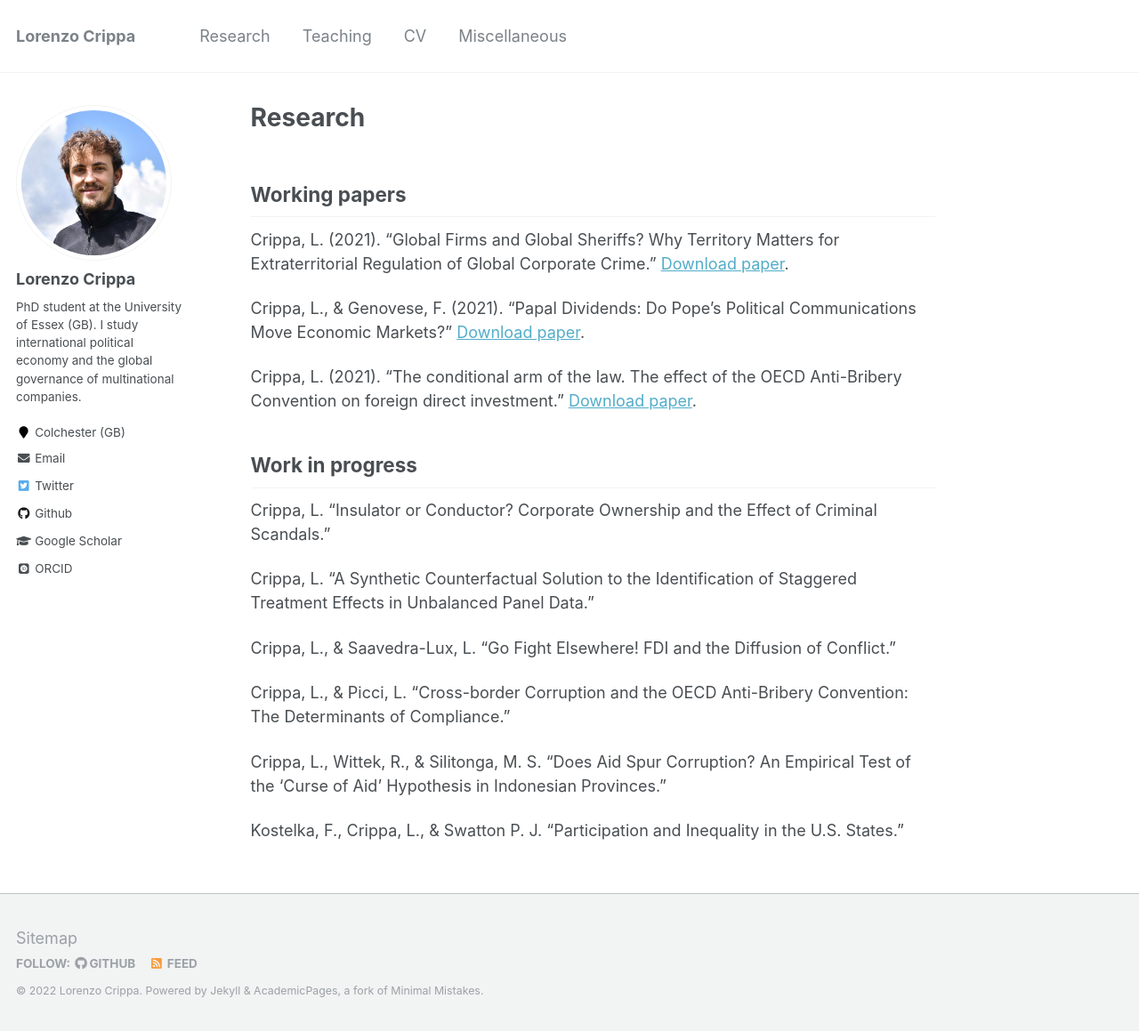
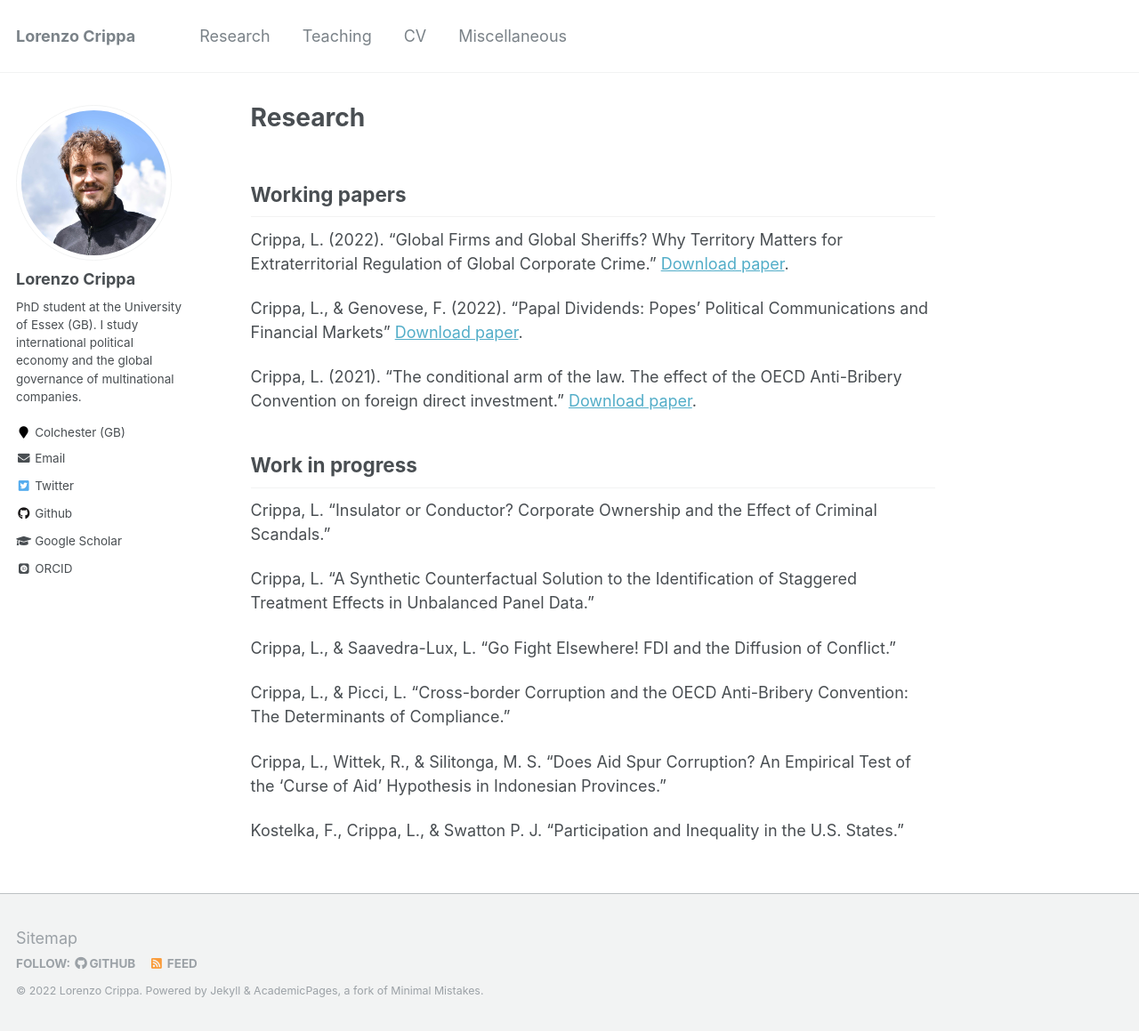
Before and after one commit to lorenzo-crippa/lorenzo-crippa.github.io, a Jekyll site: the page built from _pages/research.md, in a window 1280 px wide and 1159 px high. Shown: the whole window at 89% size. Built offline with Jekyll 4.4.1, drawn with Linux system fonts in a browser that asks for light colours; some web fonts are replaced.

Commit message:
Update research.md

```diff
--- a/_pages/research.md
+++ b/_pages/research.md
@@ -6,9 +6,9 @@ redirect_from:
   - /research.html
 ---
 ## Working papers
-Crippa, L. (2021). "Global Firms and Global Sheriffs? Why Territory Matters for Extraterritorial Regulation of Global Corporate Crime." [Download paper](https://lorenzo-crippa.github.io/files/sheriffs.pdf).
+Crippa, L. (2022). "Global Firms and Global Sheriffs? Why Territory Matters for Extraterritorial Regulation of Global Corporate Crime." [Download paper](https://lorenzo-crippa.github.io/files/sheriffs.pdf).
 
-Crippa, L., & Genovese, F. (2021). "Papal Dividends: Do Pope’s Political Communications Move Economic Markets?" [Download paper](https://lorenzo-crippa.github.io/files/papal_dividends.pdf).
+Crippa, L., & Genovese, F. (2022). "Papal Dividends: Popes’ Political Communications and Financial Markets" [Download paper](https://lorenzo-crippa.github.io/files/papal_dividends.pdf).
 
 Crippa, L. (2021). "The conditional arm of the law. The effect of the OECD Anti-Bribery Convention on foreign direct investment." [Download paper](https://lorenzo-crippa.github.io/files/conditional_arm.pdf).
 
```
